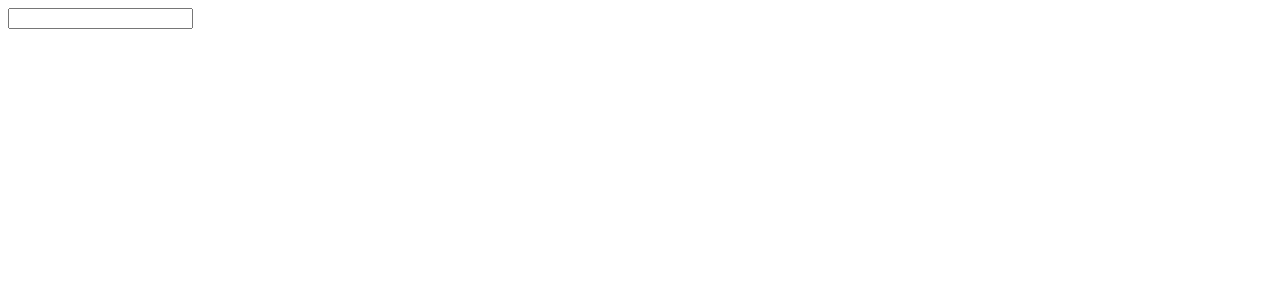
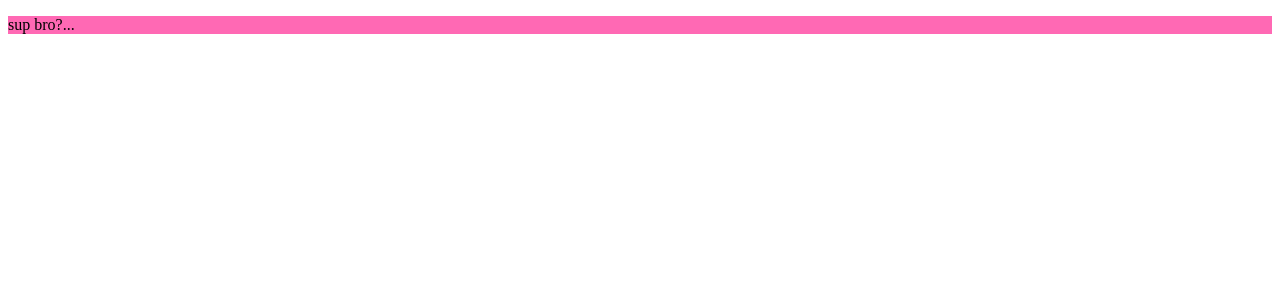
Before and after one commit to leofle/Exporter, a React app: page / in a window 1280 px wide. Shown: the top 300 px of the page. Built offline with nearby package versions, Linux system fonts and the light colour scheme.

Commit message:
added styled-components

```diff
--- a/package.json
+++ b/package.json
@@ -6,7 +6,8 @@
   "dependencies": {
     "express": "^4.17.1",
     "react": "^16.13.1",
-    "react-dom": "^16.13.1"
+    "react-dom": "^16.13.1",
+    "styled-components": "^5.1.0"
   },
   "devDependencies": {
     "@babel/core": "^7.9.0",
--- a/src/index.html
+++ b/src/index.html
@@ -5,6 +5,6 @@
     <title>Exporter</title>
 </head>
 <body>
-<div id="container"></div>
+<div id="app"></div>
 </body>
 </html>
--- a/src/index.js
+++ b/src/index.js
@@ -1 +1 @@
-import Form from "./js/components/Form";
+import App from "./js/components/App";
--- /dev/null
+++ b/src/js/components/App.js
@@ -0,0 +1,27 @@
+import React, { Component } from "react";
+import ReactDOM from "react-dom";
+import { AppWrapper } from '../../../style';
+
+class App extends Component {
+  constructor() {
+    super();
+
+    this.state = {
+      value: "sup bro?..."
+    };
+
+  }
+
+  render() {
+    return (
+      <AppWrapper>
+        <p>{this.state.value}</p>
+      </AppWrapper>
+    );
+  }
+}
+
+export default App;
+
+const wrapper = document.getElementById("app");
+wrapper ? ReactDOM.render(<App />, wrapper) : false;
--- a/src/js/components/Form.js
+++ /dev/null
@@ -1,40 +0,0 @@
-import React, { Component } from "react";
-import ReactDOM from "react-dom";
-
-class Form extends Component {
-  constructor() {
-    super();
-
-    this.state = {
-      value: ""
-    };
-
-    this.handleChange = this.handleChange.bind(this);
-  }
-
-  handleChange(event) {
-    const { value } = event.target;
-    this.setState(() => {
-      return {
-        value
-      };
-    });
-  }
-
-  render() {
-    return (
-      <form>
-        <input
-          type="text"
-          value={this.state.value}
-          onChange={this.handleChange}
-        />
-      </form>
-    );
-  }
-}
-
-export default Form;
-
-const wrapper = document.getElementById("container");
-wrapper ? ReactDOM.render(<Form />, wrapper) : false;
--- /dev/null
+++ b/style.js
@@ -0,0 +1,8 @@
+import styled from 'styled-components'
+
+const AppWrapper = styled.div`
+    width: 100%;
+    background-color: hotpink;
+`;
+
+export { AppWrapper };
```
Also changed, not shown: 1 other file (tests, documents, lock files or other folders).
